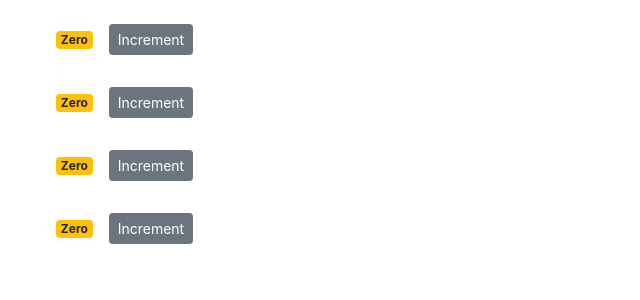
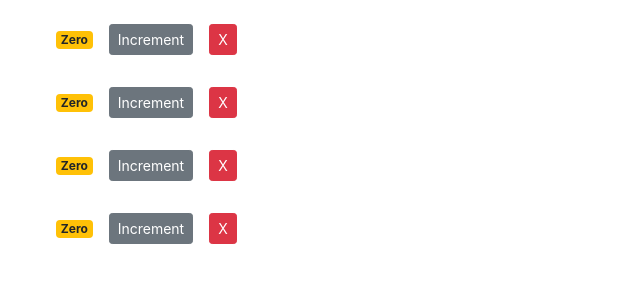
Before and after one commit to eljeh/react-counter-app, a React (Create React App) app: page / in a window 1280 px wide. Shown: the top 300 px of the page, without its empty margins (0-640 px from the left). Built offline with nearby package versions, Linux system fonts and the light colour scheme.

Commit message:
Raising and Handling Events

```diff
--- a/src/components/counter.jsx
+++ b/src/components/counter.jsx
@@ -20,6 +20,7 @@
         >
           Increment
         </button>
+        <button onClick={this.props.onDelete} className="btn btn-danger btn-sm m-2">X</button>
       </div>
     );
   }
--- a/src/components/counters.jsx
+++ b/src/components/counters.jsx
@@ -10,10 +10,16 @@
 			{ id: 4, value: 0 },
 		]
 	}
+
+	handleDelete = () => {
+		console.log('Event Handle Called');
+	}
 	render() {
 		return (
 			<div className="mt-3 mx-5">
-				{this.state.counters.map(counter => <Counter key={counter.id} value={counter.value} id={counter.id} />)}
+				{this.state.counters.map(counter => (
+					<Counter key={counter.id} onDelete={this.handleDelete} value={counter.value} id={counter.id} />
+				))}
 			</div>
 		);
 	}
```
